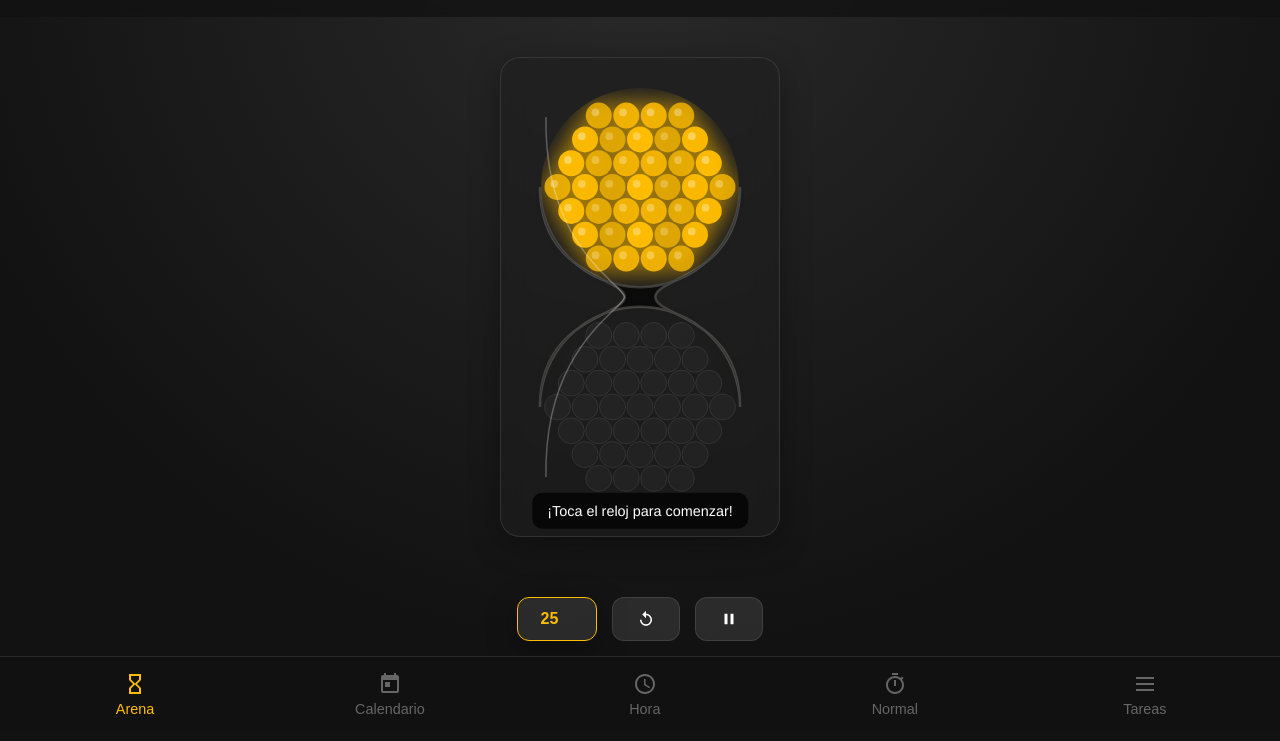
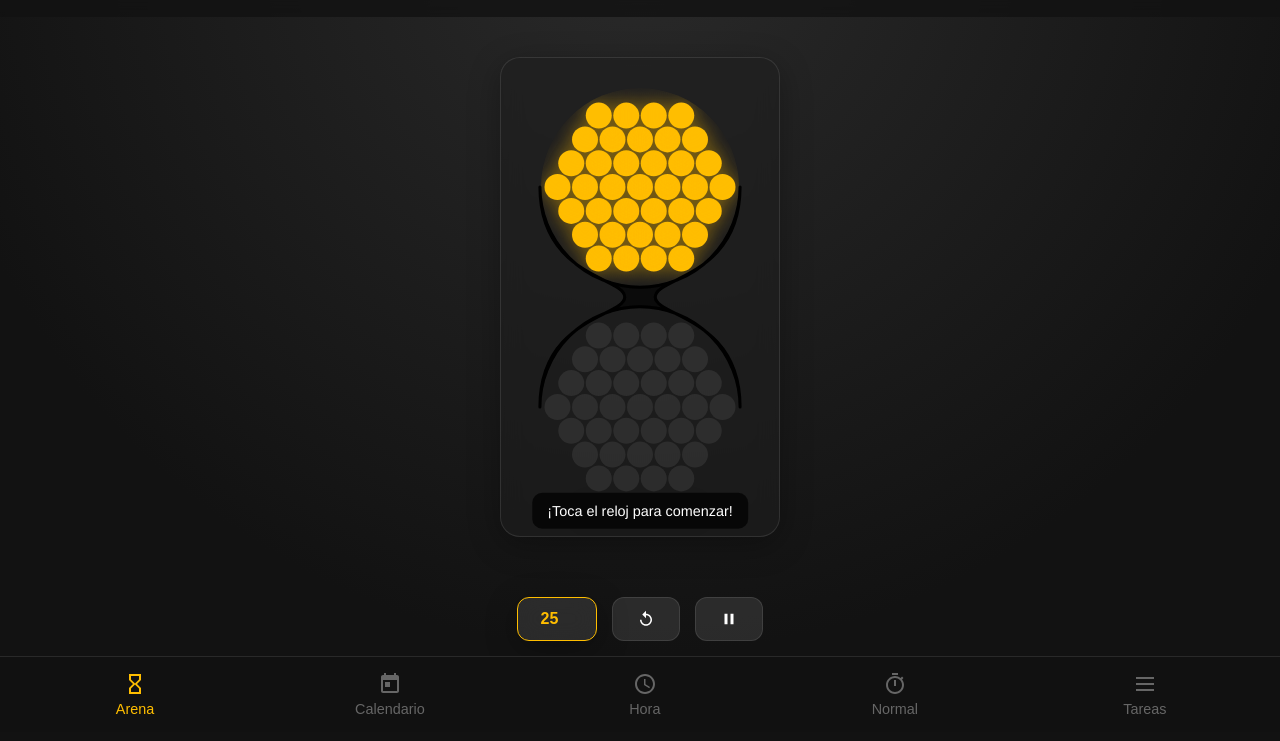
Before and after one commit to vexzraw/Pomodoro, a plain HTML site: page index.html in a window 1280 px wide. Shown: the part 68-809 px from the top of the page. Drawn offline with Linux system fonts and the light colour scheme; a web font is replaced by a local one.

Commit message:
Update index.html

```diff
--- a/index.html
+++ b/index.html
@@ -429,6 +429,7 @@
         // Estado de animación de caída
         // Cada círculo que "cae" tiene una posición Y animada
         let fallingDots = []; // {fromX, fromY, toX, toY, progress, speed}
+        let lastDropTime = 0;
         let lastTickTime = 0;
 
         // ── Calcula cuántos círculos de radio r caben en una grilla hexagonal dentro del bulbo ──
@@ -560,10 +561,19 @@ topCircles.sort((a, b) => b.cy - a.cy || Math.abs(a.cx - CX) - Math.abs(b.cx - C
             const activeTop = Math.round(topCircles.length * progress);
             const activeBot = topCircles.length - activeTop; // reflejamos en bottom
 
+            // ── 0. Sombra suave bajo el reloj ──
+            ctx.save();
+            ctx.fillStyle = 'rgba(0,0,0,0.18)';
+            ctx.filter = 'blur(10px)';
+            ctx.beginPath();
+            ctx.ellipse(CX, H - 24, topR * 0.6, 10, 0, 0, Math.PI * 2);
+            ctx.fill();
+            ctx.restore();
+
             // ── 1. Fondo del reloj de arena ──
             ctx.save();
             buildHourglassPath();
-            ctx.fillStyle = 'rgba(10, 10, 10, 0.85)';
+            ctx.fillStyle = 'rgba(10, 10, 10, 0.92)';
             ctx.fill();
             ctx.restore();
 
@@ -585,44 +595,28 @@ topCircles.sort((a, b) => b.cy - a.cy || Math.abs(a.cx - CX) - Math.abs(b.cx - C
             ctx.arc(CX, botCY, botR - 1, 0, Math.PI * 2);
             ctx.clip();
 
-            // Los dots inferiores activos son los que "ya cayeron" (activeBot)
-            // Se llenan desde arriba del bulbo inferior
             bottomCircles.forEach((dot, i) => {
                 const isActive = i < activeBot;
                 drawDot(dot.cx, dot.cy, dotR, isActive, timestamp);
             });
             ctx.restore();
 
-            // ── 4. Borde exterior del reloj ──
+            // ── 4. Animación de gotas LED cayendo ──
+            if (isRunning && timestamp - lastDropTime > 160) {
+                spawnFallingDot(activeTop, dotR);
+                lastDropTime = timestamp;
+            }
+            updateFallingDots(timestamp);
+            drawFallingDots(dotR);
+
+            // ── 5. Borde exterior del reloj ──
             ctx.save();
             buildHourglassPath();
-            ctx.strokeStyle = 'rgba(255,255,255,0.18)';
-            ctx.lineWidth = 2.5;
-            ctx.shadowColor = 'rgba(255,190,0,0.15)';
-            ctx.shadowBlur = 12;
-            ctx.stroke();
-            ctx.restore();
-
-            // ── 5. Brillo lateral izquierdo (efecto 3D) ──
-            ctx.save();
-            ctx.strokeStyle = 'rgba(255,255,255,0.28)';
-            ctx.lineWidth = 1.5;
+            ctx.strokeStyle = '#000000';
+            ctx.lineWidth = 3;
+            ctx.lineJoin = 'round';
+            ctx.lineCap = 'round';
             ctx.shadowBlur = 0;
-            ctx.beginPath();
-            ctx.moveTo(CX - topR + 6, topCY - topR * 0.7);
-            ctx.bezierCurveTo(
-                CX - topR + 4,  topCY + topR * 0.6,
-                CX - neckR - 4, neckY - topR * 0.15,
-                CX - neckR,     neckY
-            );
-            ctx.stroke();
-            ctx.beginPath();
-            ctx.moveTo(CX - neckR, neckY);
-            ctx.bezierCurveTo(
-                CX - neckR - 4, neckY + botR * 0.15,
-                CX - botR + 4,  botCY - botR * 0.6,
-                CX - botR + 6,  botCY + botR * 0.7
-            );
             ctx.stroke();
             ctx.restore();
 
@@ -643,29 +637,58 @@ topCircles.sort((a, b) => b.cy - a.cy || Math.abs(a.cx - CX) - Math.abs(b.cx - C
             ctx.arc(x, y, r, 0, Math.PI * 2);
 
             if (active) {
-                // Pulso sutil de brillo
-                const pulse = 0.85 + 0.15 * Math.sin(timestamp * 0.003 + x * 0.1);
-                ctx.fillStyle = `rgba(255,190,0,${pulse})`;
-                ctx.shadowColor = '#ffbe00';
-                ctx.shadowBlur  = r * 1.8;
+                ctx.fillStyle = 'rgba(255,190,0,1)';
+                ctx.shadowColor = 'rgba(255,190,0,0.55)';
+                ctx.shadowBlur = r * 1.5;
                 ctx.fill();
-                // Punto de brillo central blanco
-                ctx.beginPath();
-                ctx.arc(x - r * 0.25, y - r * 0.25, r * 0.3, 0, Math.PI * 2);
-                ctx.fillStyle = `rgba(255,255,255,${0.4 * pulse})`;
+                ctx.shadowBlur = 0;
+            } else {
+                ctx.fillStyle = 'rgba(255,255,255,0.08)';
                 ctx.shadowBlur = 0;
                 ctx.fill();
-            } else {
-                // Dot apagado: borde oscuro + interior casi transparente
-                ctx.fillStyle = 'rgba(255,255,255,0.03)';
-                ctx.shadowBlur = 0;
+            }
+        }
+
+        // ── Gotas que caen solo por el centro del reloj ──
+        function spawnFallingDot(activeTop, dotR) {
+            if (activeTop <= 0 || fallingDots.length >= 3) return;
+            // Solo generar animación en el eje central, evitando lluvia lateral
+            fallingDots.push({
+                fromX: CX,
+                fromY: neckY - dotR * 2.5,
+                toX: CX,
+                toY: neckY + dotR * 2.5,
+                progress: 0,
+                speed: 0.003 + Math.random() * 0.002
+            });
+            // Limitamos la cantidad de gotas en vuelo
+            if (fallingDots.length > 3) {
+                fallingDots.shift();
+            }
+        }
+
+        function updateFallingDots(timestamp) {
+            fallingDots.forEach(dot => {
+                dot.progress = Math.min(1, dot.progress + dot.speed);
+            });
+            // Eliminar gotas terminadas
+            fallingDots = fallingDots.filter(dot => dot.progress < 1);
+        }
+
+        function drawFallingDots(dotR) {
+            fallingDots.forEach(dot => {
+                const ease = 1 - Math.pow(1 - dot.progress, 2);
+                const x = dot.fromX + (dot.toX - dot.fromX) * ease;
+                const y = dot.fromY + (dot.toY - dot.fromY) * ease;
+                ctx.save();
+                ctx.beginPath();
+                ctx.arc(x, y, dotR * 0.65, 0, Math.PI * 2);
+                ctx.fillStyle = 'rgba(255,190,0,0.95)';
+                ctx.shadowColor = 'rgba(255,190,0,0.35)';
+                ctx.shadowBlur = dotR * 1.5;
                 ctx.fill();
-                ctx.strokeStyle = 'rgba(80,80,80,0.5)';
-                ctx.lineWidth = 0.8;
-                ctx.beginPath();
-                ctx.arc(x, y, r, 0, Math.PI * 2);
-                ctx.stroke();
-            }
+                ctx.restore();
+            });
         }
 
 // Partícula que cae por el cuello
```
